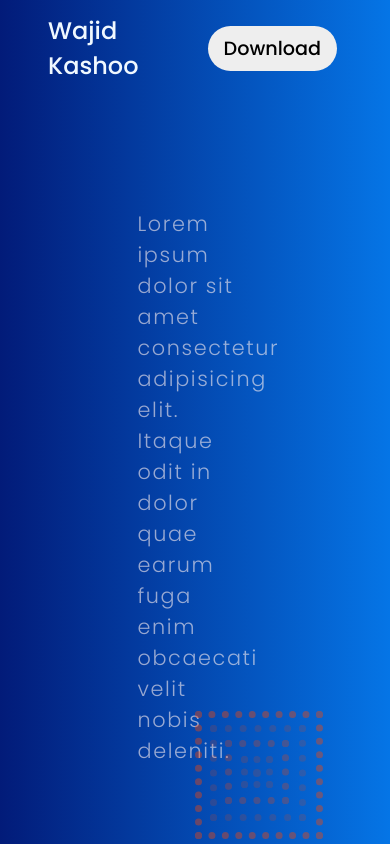
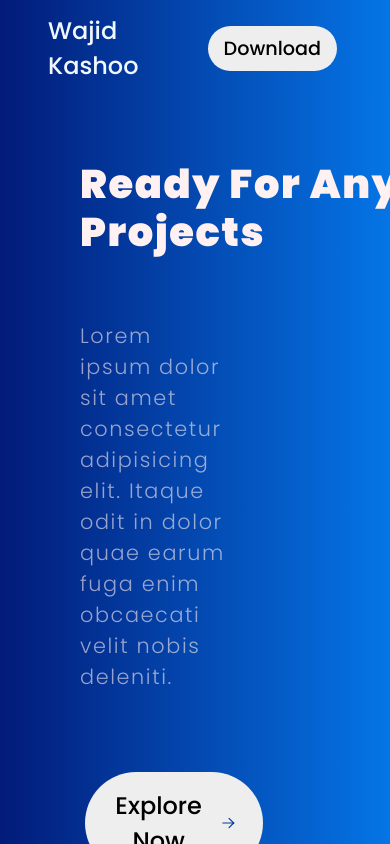
Before and after one commit to wajidkashoo14/ReactApp, a React (Create React App) app: page / in a window 390 px wide. Shown: the top 844 px of the page. Built offline with nearby package versions, Linux system fonts and the light colour scheme.

Commit message:
modified heroSection

```diff
--- a/src/components/pages/Card.css
+++ b/src/components/pages/Card.css
@@ -121,6 +121,7 @@ link {
 }
 .card-section-container h1{
   margin-top: 5rem;
+  font-size: 2.2rem;
 }
 .card-wrapper {
   margin-top: 3rem;
--- a/src/components/pages/Footer.css
+++ b/src/components/pages/Footer.css
@@ -152,7 +152,7 @@
         font-size: 1.1rem;
     }
     .footer{
-        padding: 1rem;
+        padding: 2rem;
     }
 
 }
--- a/src/components/pages/HeroSection.css
+++ b/src/components/pages/HeroSection.css
@@ -87,10 +87,16 @@ svg{
 }
 }
 @media only screen and (max-width:1080px){
-  .hero-svg{
-    display: none;
+  .hero-section {
+    display: block;
   }
   .hero .hero-heading {
-    display: none;
+    font-size: 2.5rem;
+    line-height: 3rem;
   }
+  .hero,
+.hero-svg{
+  margin: 10rem 2rem 3rem 2rem;
+  padding: 0;
 }
+}
```
